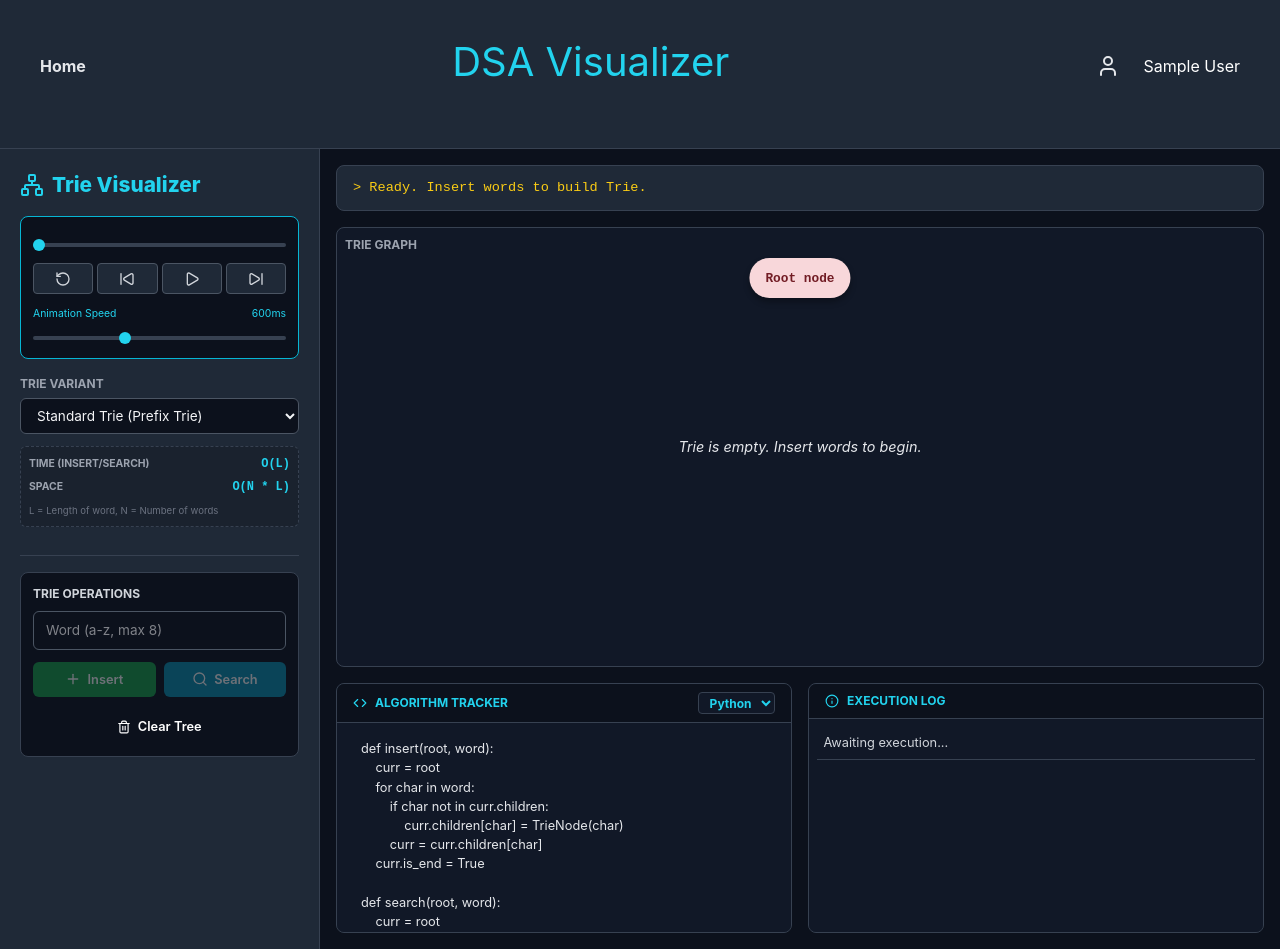
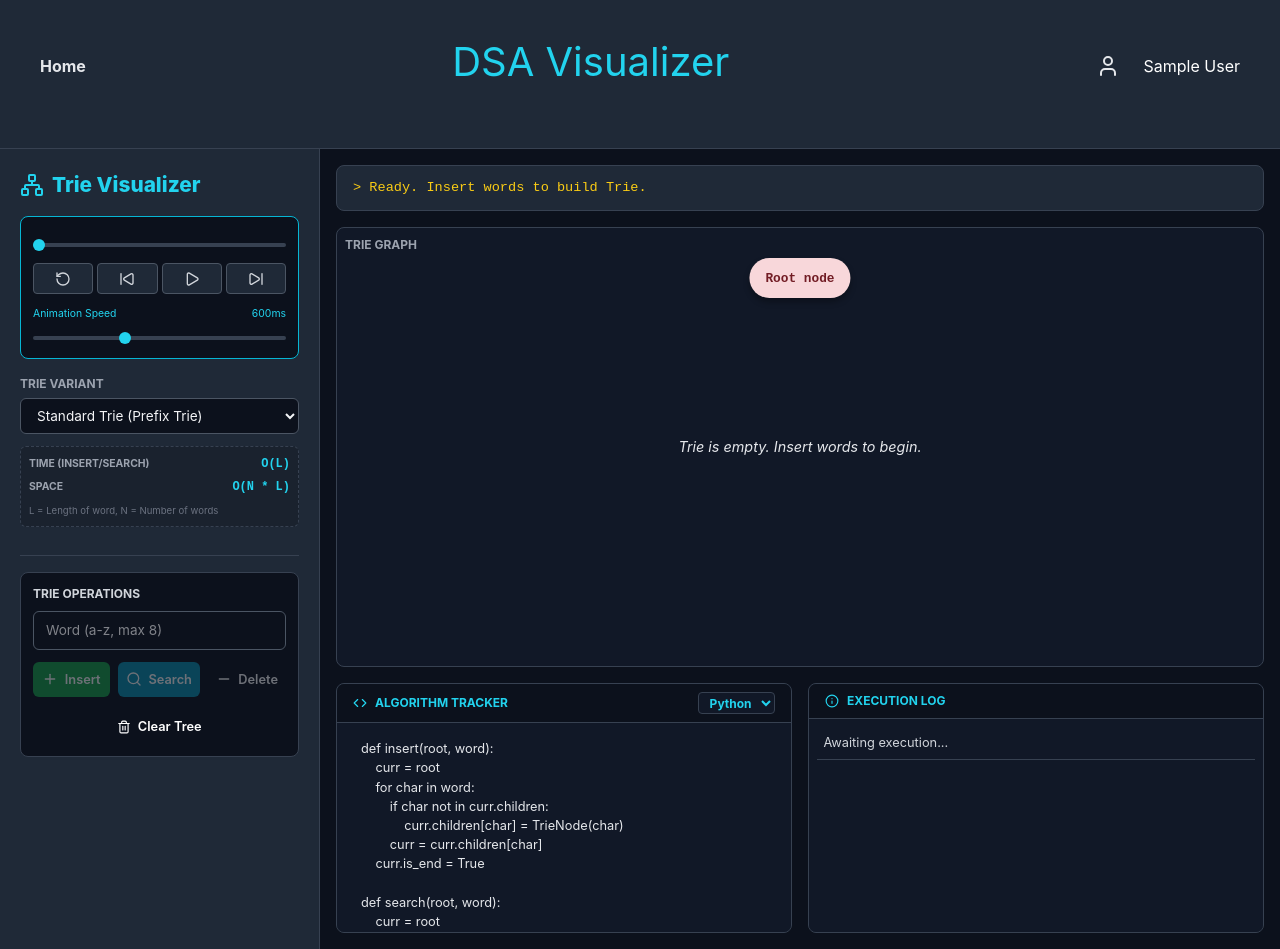
Before and after one commit to pnnitish9/DSA-Visuliazer-frontend, a React (Vite) app: page /trie in a window 1280 px wide. Built offline with nearby package versions, Linux system fonts and the light colour scheme; sample sign-in values are in the browser's storage.

Commit message:
fix trie

```diff
--- a/src/components/Trees/Trie.jsx
+++ b/src/components/Trees/Trie.jsx
@@ -1,5 +1,5 @@
 import React, { useState, useRef, useEffect } from 'react';
-import { Play, Pause, RefreshCw, Plus, Trash2, SkipBack, SkipForward, RotateCcw, Code, Info, Network, Search } from 'lucide-react';
+import { Play, Pause, RefreshCw, Plus, Trash2, SkipBack, SkipForward, RotateCcw, Code, Info, Network, Search, Minus } from 'lucide-react';
 
 const InjectedStyles = () => (
   <style>{`
@@ -167,7 +167,18 @@ const ALGO_CODES = {
       "        if char not in curr.children:",
       "            return False",
       "        curr = curr.children[char]",
-      "    return curr.is_end"
+      "    return curr.is_end",
+      "",
+      "def delete(node, word, d=0):",
+      "    if d == len(word):",
+      "        if node.is_end: node.is_end = False",
+      "        return len(node.children) == 0",
+      "    char = word[d]",
+      "    if char not in node.children: return False",
+      "    if delete(node.children[char], word, d + 1):",
+      "        del node.children[char]",
+      "        return len(node.children) == 0 and not node.is_end",
+      "    return False"
     ],
     cpp: [
       "void insert(TrieNode* root, string word) {",
@@ -188,6 +199,20 @@ const ALGO_CODES = {
       "        curr = curr->children[c];",
       "    }",
       "    return curr->is_end;",
+      "}",
+      "",
+      "bool deleteWord(TrieNode* node, string word, int d = 0) {",
+      "    if (d == word.length()) {",
+      "        if (node->is_end) node->is_end = false;",
+      "        return node->children.empty();",
+      "    }",
+      "    char c = word[d];",
+      "    if (node->children.find(c) == node->children.end()) return false;",
+      "    if (deleteWord(node->children[c], word, d + 1)) {",
+      "        node->children.erase(c);",
+      "        return node->children.empty() && !node->is_end;",
+      "    }",
+      "    return false;",
       "}"
     ],
     java: [
@@ -209,6 +234,20 @@ const ALGO_CODES = {
       "        curr = curr.children.get(c);",
       "    }",
       "    return curr.isEnd;",
+      "}",
+      "",
+      "public boolean delete(TrieNode node, String word, int d) {",
+      "    if (d == word.length()) {",
+      "        if (node.isEnd) node.isEnd = false;",
+      "        return node.children.isEmpty();",
+      "    }",
+      "    char c = word.charAt(d);",
+      "    if (!node.children.containsKey(c)) return false;",
+      "    if (delete(node.children.get(c), word, d + 1)) {",
+      "        node.children.remove(c);",
+      "        return node.children.isEmpty() && !node.isEnd;",
+      "    }",
+      "    return false;",
       "}"
     ]
   },
@@ -329,9 +368,9 @@ const ALGO_CODES = {
 
 const LINE_MAPS = {
   standard: {
-    python: { init: 2, traverse: 4, create: 5, mark: 7, s_init: 10, s_fail: 13, s_traverse: 14, s_found: 15 },
-    cpp: { init: 2, traverse: 4, create: 5, mark: 9, s_init: 13, s_fail: 15, s_traverse: 16, s_found: 18 },
-    java: { init: 2, traverse: 4, create: 5, mark: 9, s_init: 13, s_fail: 15, s_traverse: 16, s_found: 18 }
+    python: { init: 2, traverse: 4, create: 5, mark: 7, s_init: 10, s_fail: 13, s_traverse: 14, s_found: 15, d_init: 17, d_unmark: 19, d_not_found: 22, d_traverse: 23, d_remove: 24, d_keep: 26 },
+    cpp: { init: 2, traverse: 4, create: 5, mark: 9, s_init: 13, s_fail: 15, s_traverse: 16, s_found: 18, d_init: 20, d_unmark: 22, d_not_found: 26, d_traverse: 27, d_remove: 28, d_keep: 31 },
+    java: { init: 2, traverse: 4, create: 5, mark: 9, s_init: 13, s_fail: 15, s_traverse: 16, s_found: 18, d_init: 20, d_unmark: 22, d_not_found: 26, d_traverse: 27, d_remove: 28, d_keep: 31 }
   },
   compressed: {
     python: { check_empty: 2, mark_empty: 3, check_edge: 6, create_edge: 7, find_prefix: 10, recurse: 12, split: 15, remap: 19, new_leaf: 22 },
@@ -580,6 +619,57 @@ const generateCompressedFrames = (oldRoot, inputWord, nextIdRef) => {
   return { frames, finalRoot: root };
 };
 
+const generateStandardDeleteFrames = (oldRoot, word) => {
+  const frames = [];
+  const root = JSON.parse(JSON.stringify(oldRoot));
+  let nodeStates = {};
+
+  const addFrame = (msg, lineKey, overrides = {}) => {
+    const layout = generateLayout(root);
+    frames.push({ ...layout, nodeStates: {...nodeStates}, logMsg: msg, lineKey, ...overrides });
+  };
+
+  const deleteHelper = (node, word, depth) => {
+    if (depth === word.length) {
+      if (!node.isEnd) {
+         addFrame(`Word "${word}" not found (not an end node).`, 'd_not_found');
+         return false;
+      }
+      node.isEnd = false;
+      nodeStates = { [node.id]: 'swapping' };
+      addFrame(`Unmarked "${node.val || 'Root'}" as end of word.`, 'd_unmark');
+      return Object.keys(node.children).length === 0;
+    }
+
+    const char = word[depth];
+    if (!node.children[char]) {
+       addFrame(`Character '${char}' not found. Word does not exist.`, 'd_not_found');
+       return false;
+    }
+
+    nodeStates = { [node.id]: 'highlight', [node.children[char].id]: 'highlight' };
+    addFrame(`Traversing down to '${char}'.`, 'd_traverse');
+
+    const shouldDeleteChild = deleteHelper(node.children[char], word, depth + 1);
+
+    if (shouldDeleteChild) {
+       nodeStates = { [node.id]: 'highlight' };
+       delete node.children[char];
+       addFrame(`Child '${char}' is no longer needed. Removing it.`, 'd_remove');
+       return Object.keys(node.children).length === 0 && !node.isEnd;
+    }
+
+    nodeStates = { [node.id]: 'highlight' };
+    addFrame(`Child node '${char}' is part of another word or is an end node. Keeping it.`, 'd_keep');
+    return false;
+  };
+
+  addFrame(`Starting deletion of "${word}"...`, 'd_init', { [root.id]: 'highlight' });
+  deleteHelper(root, word, 0);
+
+  return { frames, finalRoot: root };
+};
+
 export default function TrieVisualizer() {
   const nextId = useRef(1);
   const [trieType, setTrieType] = useState("standard");
@@ -655,6 +745,32 @@ export default function TrieVisualizer() {
     }
 
     if (newFrames.length > 0) {
+      setFrames(newFrames);
+      setFrameIdx(0);
+      setIsPlaying(true);
+      setInputVal("");
+    }
+  };
+
+  const handleDelete = () => {
+    if (frames.length > 0 && frameIdx < frames.length - 1) return;
+    const word = inputVal.trim().toLowerCase().replace(/[^a-z]/g, '');
+    if (!word) return;
+
+    let newFrames = [];
+    let finalState = rootNode;
+
+    if (trieType === 'standard') {
+      const res = generateStandardDeleteFrames(rootNode, word);
+      newFrames = res.frames;
+      finalState = res.finalRoot;
+    } else {
+      const addFrame = (msg) => { newFrames.push({ ...generateLayout(rootNode), nodeStates: {}, logMsg: msg, lineKey: null }); };
+      addFrame(`Delete animation is only supported for Standard Trie.`);
+    }
+
+    if (newFrames.length > 0) {
+      setRootNode(finalState);
       setFrames(newFrames);
       setFrameIdx(0);
       setIsPlaying(true);
@@ -742,6 +858,7 @@ export default function TrieVisualizer() {
           <div className="row-flex" style={{marginBottom: '0.75rem'}}>
             <button onClick={handleInsertSafe} className="btn btn-green" disabled={isLocked || !inputVal}><Plus size={16}/> Insert</button>
             <button onClick={handleSearch} className="btn btn-cyan" disabled={isLocked || !inputVal || trieType==='compressed'}><Search size={16}/> Search</button>
+            <button onClick={handleDelete} className="btn btn-red" disabled={isLocked || !inputVal || trieType==='compressed' || trieType==='suffix'}><Minus size={16}/> Delete</button>
           </div>
 
           <div className="row-flex">
```
